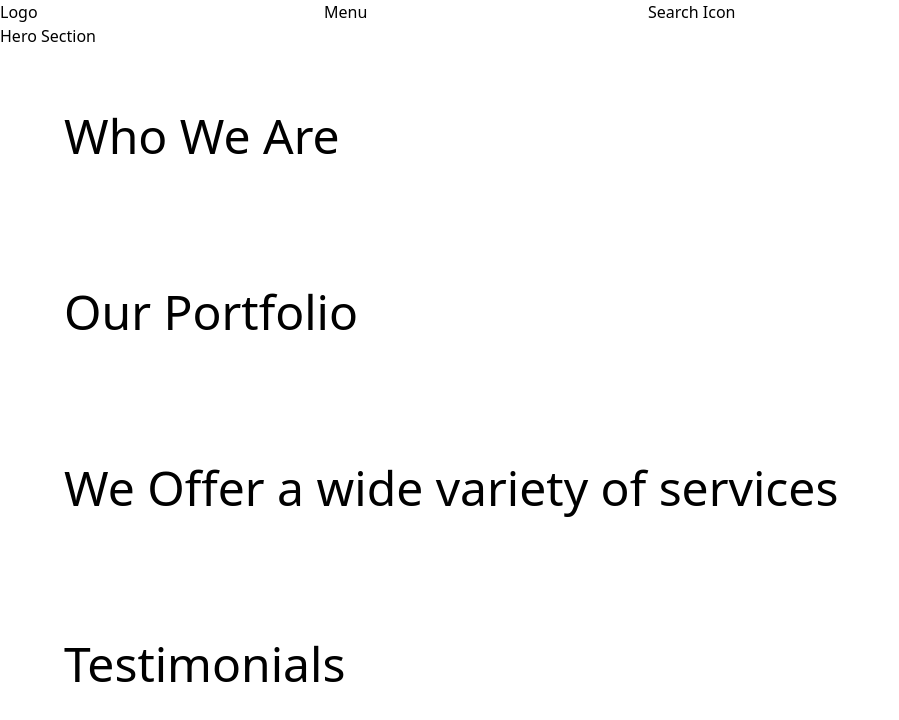
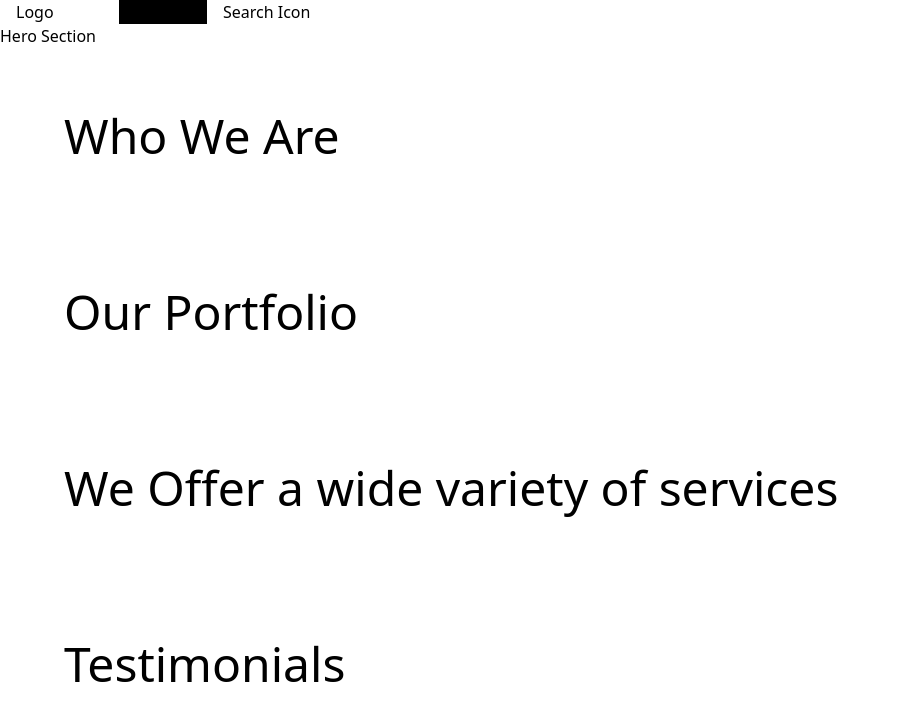
Before and after one commit to awsj007/morosoft-web, a Next.js app: page / in a window 1280 px wide. Shown: the top 720 px of the page, without its empty margins (0-899 px from the left). Built offline with nearby package versions, Linux system fonts and the light colour scheme.

Commit message:
header updated

```diff
--- a/components/common/Header/page.jsx
+++ b/components/common/Header/page.jsx
@@ -4,12 +4,12 @@ import React from "react";
 const Header = () => {
     return (
         <>
-            <header className="container-xl">
+            <header className="container mx-auto flex">
                 <section className="grid grid-cols-4 gap-4">
                     <div className="">
                         <h1>Logo</h1>
                     </div>
-                    <nav className="">
+                    <nav className="bg-black">
                         <h1>Menu</h1>
                     </nav>
                     <div className="">
```
